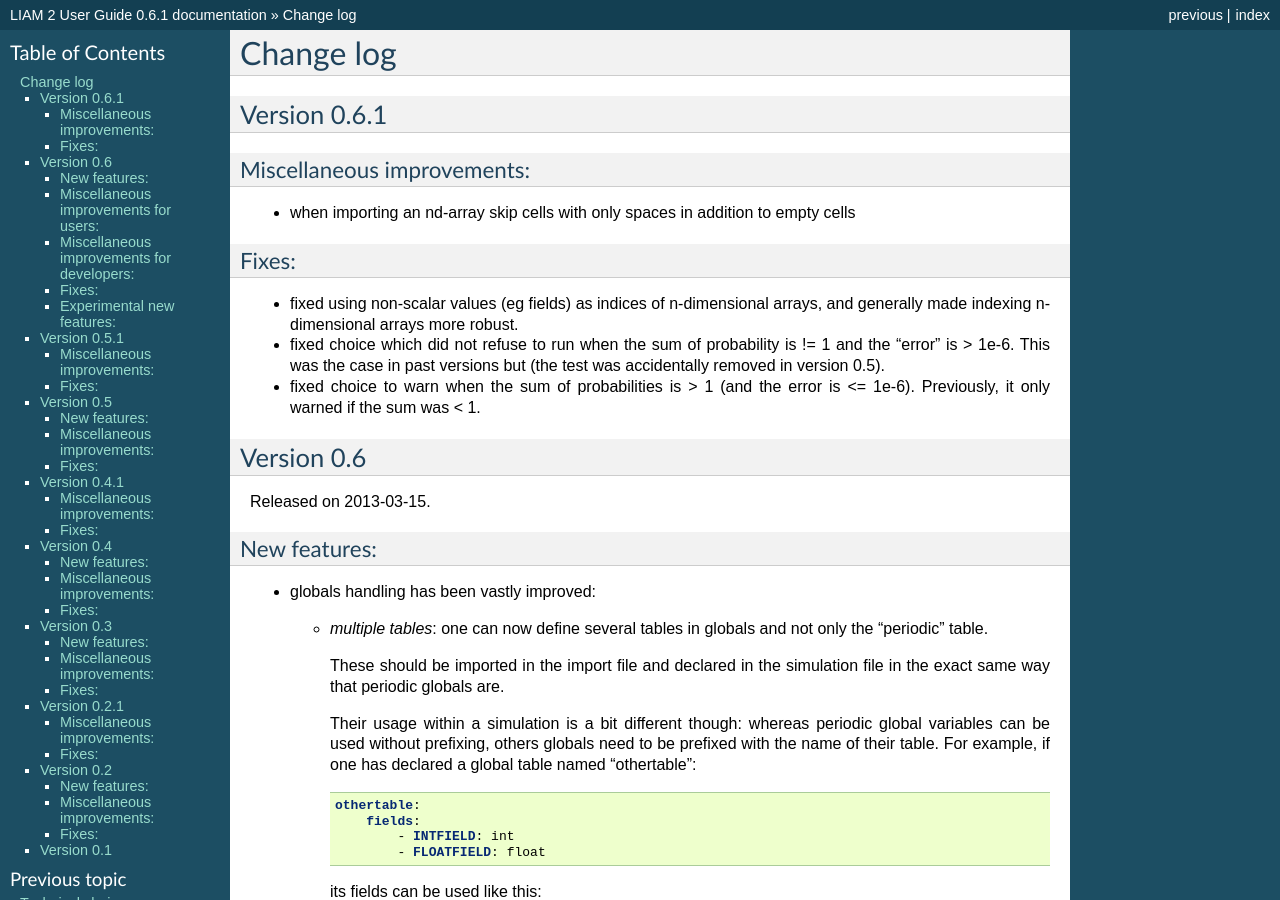
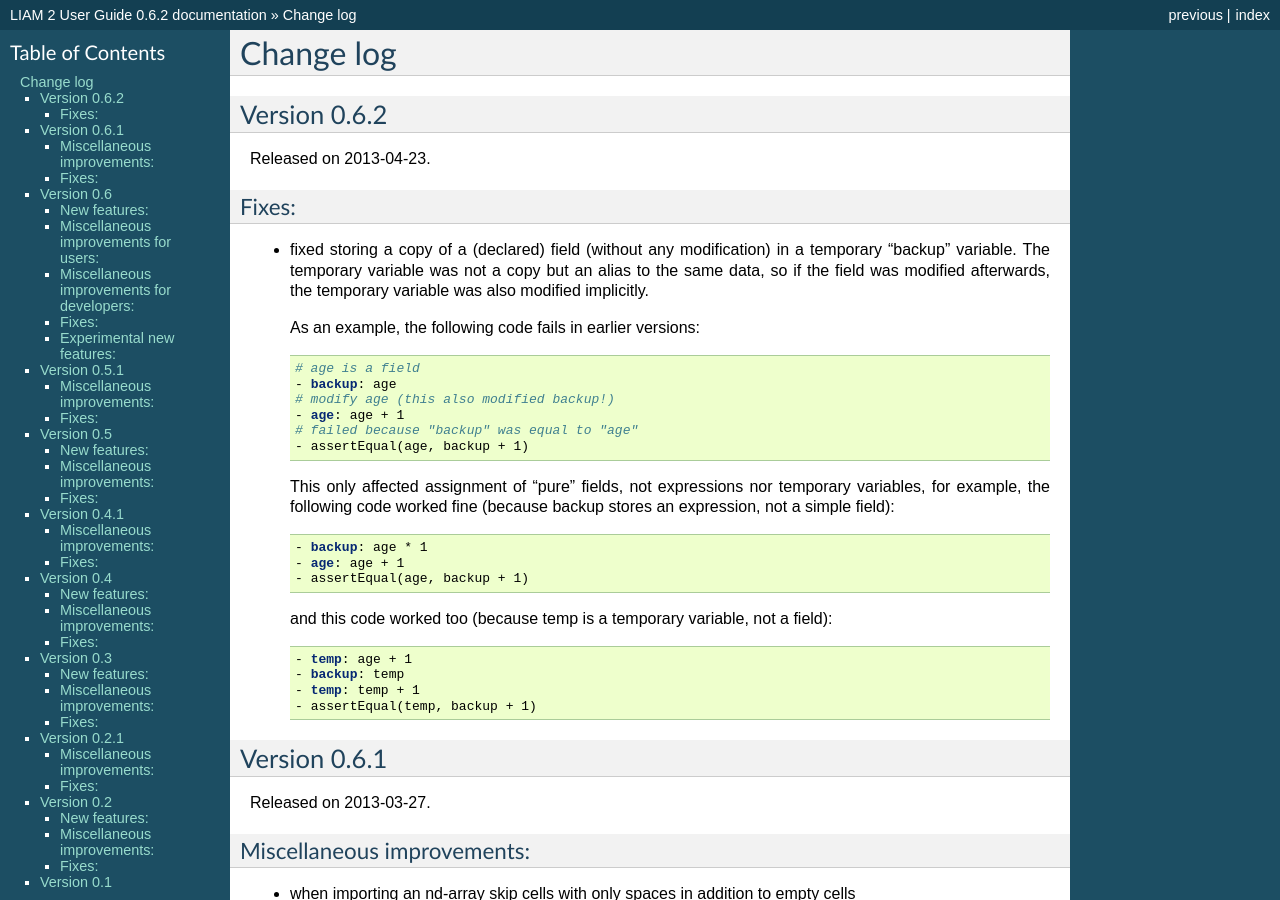
Before and after one commit to liam2/liam2, a Sphinx documentation site: the page built from doc/usersguide/source/changes.rst, in a window 1280 px wide and 900 px high. Built offline with Sphinx 7.4.7, drawn with Linux system fonts in a browser that asks for light colours; formulas are drawn with MathJax 3; some of the changed text lies outside the part shown.

Commit message:
prepare for release

```diff
--- a/doc/usersguide/source/changes.rst
+++ b/doc/usersguide/source/changes.rst
@@ -3,8 +3,48 @@
 Change log
 ##########
 
+Version 0.6.2
+=============
+
+Released on 2013-04-23.
+
+Fixes:
+------
+
+* fixed storing a copy of a (declared) field (without any modification) in a
+  temporary "backup" variable. The temporary variable was not a copy but an
+  alias to the same data, so if the field was modified afterwards, the
+  temporary variable was also modified implicitly.
+
+  As an example, the following code fails in earlier versions: ::
+
+    # age is a field
+    - backup: age
+    # modify age (this also modified backup!)
+    - age: age + 1
+    # failed because "backup" was equal to "age"
+    - assertEqual(age, backup + 1)
+
+  This only affected assignment of "pure" fields, not expressions nor temporary
+  variables, for example, the following code worked fine (because backup
+  stores an expression, not a simple field): ::
+
+    - backup: age * 1
+    - age: age + 1
+    - assertEqual(age, backup + 1)
+
+  and this code worked too (because temp is a temporary variable, not a field):
+  ::
+
+    - temp: age + 1
+    - backup: temp
+    - temp: temp + 1
+    - assertEqual(temp, backup + 1)
+
 Version 0.6.1
 =============
+
+Released on 2013-03-27.
 
 Miscellaneous improvements:
 ---------------------------
--- a/doc/usersguide/source/conf.py
+++ b/doc/usersguide/source/conf.py
@@ -51,7 +51,7 @@
 # The short X.Y version.
 version = '0.6'
 # The full version, including alpha/beta/rc tags.
-release = '0.6.1'
+release = '0.6.2'
 
 # The language for content autogenerated by Sphinx. Refer to documentation
 # for a list of supported languages.
```
Also changed, not shown: 1 other file.
